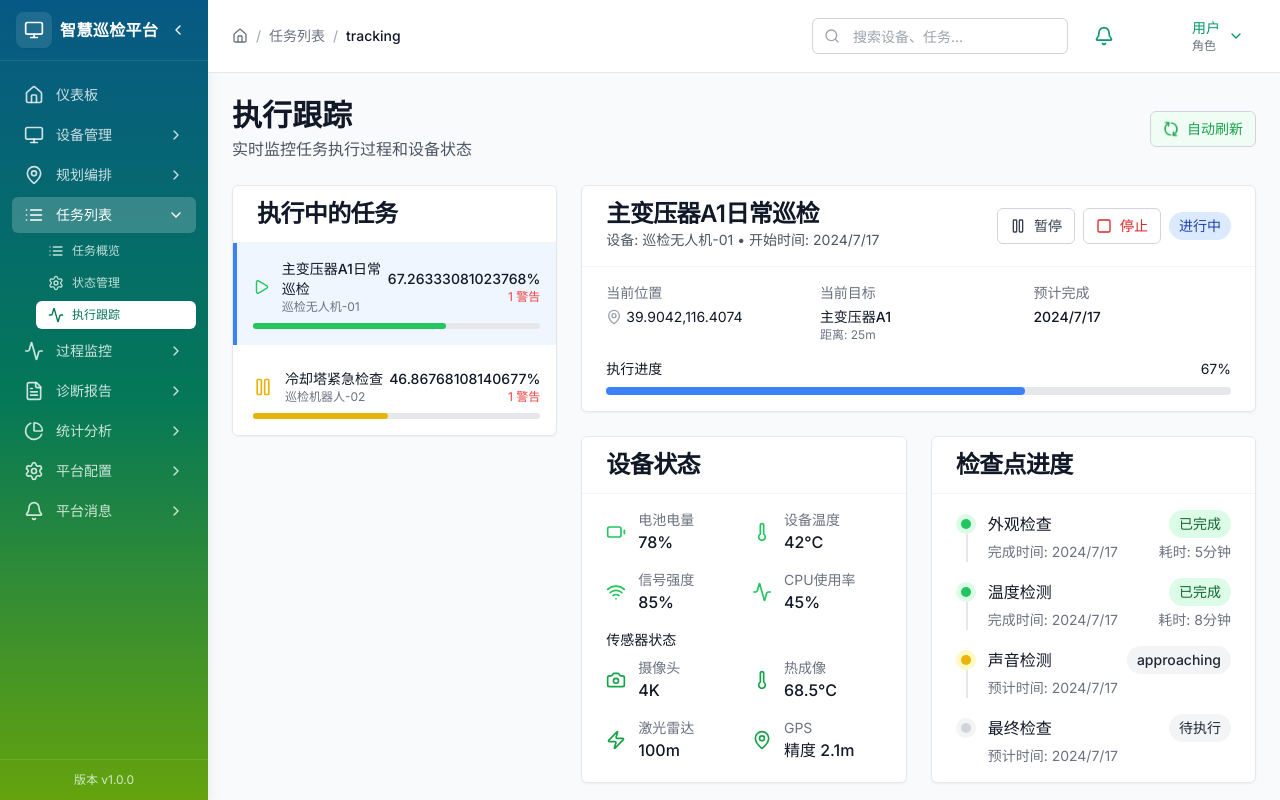
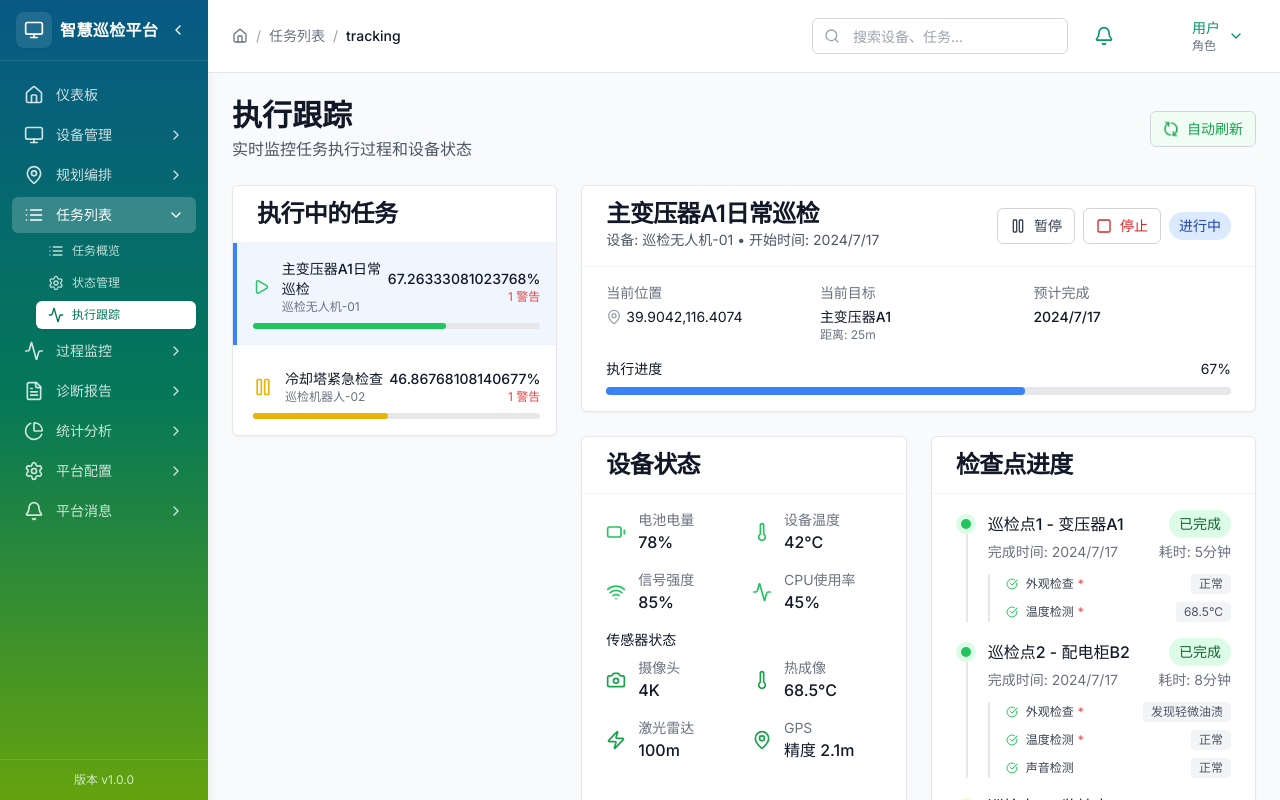
Before and after one commit to wangpeng1017/0718xunjianpingtai, a React (Vite) app in the folder inspection-platform-frontend/: page /tasks/tracking in a window 1280 px wide. Built offline with nearby package versions, Linux system fonts and the light colour scheme.

Commit message:
feat: integrate inspection items with task targets and execution tracking

```diff
--- a/inspection-platform-frontend/src/features/monitoring/ExecutionTracking.tsx
+++ b/inspection-platform-frontend/src/features/monitoring/ExecutionTracking.tsx
@@ -98,6 +98,14 @@ interface ExecutionTracking {
     estimatedTime: string;
     actualTime?: string;
     duration?: number;
+    inspectionItems?: {
+      id: string;
+      type: string;
+      name: string;
+      required: boolean;
+      completed?: boolean;
+      result?: string;
+    }[];
   }[];
 }
 
@@ -174,31 +182,48 @@ const mockExecutionData: ExecutionTracking[] = [
     checkpoints: [
       {
         id: 'cp-1',
-        name: '外观检查',
+        name: '巡检点1 - 变压器A1',
         status: 'completed',
         estimatedTime: '2024-07-17T09:05:00Z',
         actualTime: '2024-07-17T09:05:00Z',
-        duration: 5
+        duration: 5,
+        inspectionItems: [
+          { id: 'item-1', type: 'visual', name: '外观检查', required: true, completed: true, result: '正常' },
+          { id: 'item-2', type: 'temperature', name: '温度检测', required: true, completed: true, result: '68.5°C' }
+        ]
       },
       {
         id: 'cp-2',
-        name: '温度检测',
+        name: '巡检点2 - 配电柜B2',
         status: 'completed',
         estimatedTime: '2024-07-17T09:15:00Z',
         actualTime: '2024-07-17T09:15:00Z',
-        duration: 8
+        duration: 8,
+        inspectionItems: [
+          { id: 'item-3', type: 'visual', name: '外观检查', required: true, completed: true, result: '发现轻微油渍' },
+          { id: 'item-4', type: 'temperature', name: '温度检测', required: true, completed: true, result: '正常' },
+          { id: 'item-5', type: 'sound', name: '声音检测', required: false, completed: true, result: '正常' }
+        ]
       },
       {
         id: 'cp-3',
-        name: '声音检测',
+        name: '巡检点3 - 监控点C3',
         status: 'approaching',
-        estimatedTime: '2024-07-17T09:25:00Z'
+        estimatedTime: '2024-07-17T09:25:00Z',
+        inspectionItems: [
+          { id: 'item-6', type: 'visual', name: '外观检查', required: true, completed: false },
+          { id: 'item-7', type: 'temperature', name: '温度检测', required: true, completed: false }
+        ]
       },
       {
         id: 'cp-4',
-        name: '最终检查',
+        name: '巡检点4 - 最终检查',
         status: 'pending',
-        estimatedTime: '2024-07-17T09:30:00Z'
+        estimatedTime: '2024-07-17T09:30:00Z',
+        inspectionItems: [
+          { id: 'item-8', type: 'visual', name: '外观检查', required: true, completed: false },
+          { id: 'item-9', type: 'temperature', name: '温度检测', required: true, completed: false }
+        ]
       }
     ]
   },
@@ -435,8 +460,7 @@ function ExecutionTracking() {
                   return (
                     <div
                       key={execution.id}
-                      className={`p-4 cursor-pointer border-l-4 hover:bg-gray-50 ${
-                        selectedExecution?.id === execution.id
+                      className={`p-4 cursor-pointer border-l-4 hover:bg-gray-50 ${selectedExecution?.id === execution.id
                         ? 'bg-blue-50 border-blue-500'
                         : 'border-transparent'
                         }`}
@@ -444,8 +468,7 @@ function ExecutionTracking() {
                     >
                       <div className="flex items-center justify-between">
                         <div className="flex items-center space-x-3">
-                          <StatusIcon className={`h-5 w-5 ${
-                            execution.status === 'running' ? 'text-green-500' :
+                          <StatusIcon className={`h-5 w-5 ${execution.status === 'running' ? 'text-green-500' :
                             execution.status === 'paused' ? 'text-yellow-500' :
                               execution.status === 'emergency_stop' ? 'text-red-500' :
                                 'text-gray-400'
@@ -469,8 +492,7 @@ function ExecutionTracking() {
                       <div className="mt-2">
                         <div className="w-full bg-gray-200 rounded-full h-1.5">
                           <div
-                            className={`h-1.5 rounded-full ${
-                              execution.status === 'running' ? 'bg-green-500' :
+                            className={`h-1.5 rounded-full ${execution.status === 'running' ? 'bg-green-500' :
                               execution.status === 'paused' ? 'bg-yellow-500' :
                                 'bg-gray-400'
                               }`}
@@ -589,8 +611,7 @@ function ExecutionTracking() {
                   <CardContent>
                     <div className="grid grid-cols-2 gap-4">
                       <div className="flex items-center space-x-3">
-                        <Battery className={`h-5 w-5 ${
-                          selectedExecution.deviceMetrics.battery > 70 ? 'text-green-500' :
+                        <Battery className={`h-5 w-5 ${selectedExecution.deviceMetrics.battery > 70 ? 'text-green-500' :
                           selectedExecution.deviceMetrics.battery > 30 ? 'text-yellow-500' :
                             'text-red-500'
                           }`} />
@@ -600,8 +621,7 @@ function ExecutionTracking() {
                         </div>
                       </div>
                       <div className="flex items-center space-x-3">
-                        <Thermometer className={`h-5 w-5 ${
-                          selectedExecution.deviceMetrics.temperature < 50 ? 'text-green-500' :
+                        <Thermometer className={`h-5 w-5 ${selectedExecution.deviceMetrics.temperature < 50 ? 'text-green-500' :
                           selectedExecution.deviceMetrics.temperature < 70 ? 'text-yellow-500' :
                             'text-red-500'
                           }`} />
@@ -611,8 +631,7 @@ function ExecutionTracking() {
                         </div>
                       </div>
                       <div className="flex items-center space-x-3">
-                        <Wifi className={`h-5 w-5 ${
-                          selectedExecution.deviceMetrics.signalStrength > 70 ? 'text-green-500' :
+                        <Wifi className={`h-5 w-5 ${selectedExecution.deviceMetrics.signalStrength > 70 ? 'text-green-500' :
                           selectedExecution.deviceMetrics.signalStrength > 30 ? 'text-yellow-500' :
                             'text-red-500'
                           }`} />
@@ -622,8 +641,7 @@ function ExecutionTracking() {
                         </div>
                       </div>
                       <div className="flex items-center space-x-3">
-                        <Activity className={`h-5 w-5 ${
-                          selectedExecution.deviceMetrics.cpuUsage < 70 ? 'text-green-500' :
+                        <Activity className={`h-5 w-5 ${selectedExecution.deviceMetrics.cpuUsage < 70 ? 'text-green-500' :
                           selectedExecution.deviceMetrics.cpuUsage < 90 ? 'text-yellow-500' :
                             'text-red-500'
                           }`} />
@@ -695,14 +713,12 @@ function ExecutionTracking() {
                             <div className="absolute left-2.5 top-6 bottom-0 w-0.5 bg-gray-200" />
                           )}
                           <div className="flex items-start space-x-3">
-                            <div className={`mt-1 w-5 h-5 rounded-full flex items-center justify-center ${
-                              checkpoint.status === 'completed' ? 'bg-green-100' :
+                            <div className={`mt-1 w-5 h-5 rounded-full flex items-center justify-center ${checkpoint.status === 'completed' ? 'bg-green-100' :
                               checkpoint.status === 'approaching' ? 'bg-yellow-100' :
                                 checkpoint.status === 'arrived' ? 'bg-blue-100' :
                                   'bg-gray-100'
                               }`}>
-                              <div className={`w-2.5 h-2.5 rounded-full ${
-                                checkpoint.status === 'completed' ? 'bg-green-500' :
+                              <div className={`w-2.5 h-2.5 rounded-full ${checkpoint.status === 'completed' ? 'bg-green-500' :
                                 checkpoint.status === 'approaching' ? 'bg-yellow-500' :
                                   checkpoint.status === 'arrived' ? 'bg-blue-500' :
                                     'bg-gray-300'
@@ -723,6 +739,32 @@ function ExecutionTracking() {
                                   <div>预计时间: {formatRelativeTime(checkpoint.estimatedTime)}</div>
                                 )}
                               </div>
+
+                              {/* 检查项列表 */}
+                              {checkpoint.inspectionItems && checkpoint.inspectionItems.length > 0 && (
+                                <div className="mt-3 space-y-2 pl-4 border-l-2 border-gray-200">
+                                  {checkpoint.inspectionItems.map((item) => (
+                                    <div key={item.id} className="flex items-center justify-between text-xs">
+                                      <div className="flex items-center space-x-2">
+                                        {item.completed ? (
+                                          <CheckCircle className="h-3 w-3 text-green-500" />
+                                        ) : (
+                                          <div className="h-3 w-3 rounded-full border-2 border-gray-300" />
+                                        )}
+                                        <span className={item.completed ? 'text-gray-700' : 'text-gray-500'}>
+                                          {item.name}
+                                          {item.required && <span className="text-red-500 ml-1">*</span>}
+                                        </span>
+                                      </div>
+                                      {item.result && (
+                                        <span className="text-gray-600 bg-gray-100 px-2 py-0.5 rounded">
+                                          {item.result}
+                                        </span>
+                                      )}
+                                    </div>
+                                  ))}
+                                </div>
+                              )}
                             </div>
                           </div>
                         </div>
@@ -752,8 +794,7 @@ function ExecutionTracking() {
                           return (
                             <div
                               key={alert.id}
-                              className={`p-3 rounded-lg flex items-start space-x-3 ${getAlertColor(alert.type)} ${
-                                alert.acknowledged ? 'opacity-60' : ''
+                              className={`p-3 rounded-lg flex items-start space-x-3 ${getAlertColor(alert.type)} ${alert.acknowledged ? 'opacity-60' : ''
                                 }`}
                             >
                               <AlertIcon className="h-5 w-5 mt-0.5" />
--- a/inspection-platform-frontend/src/features/planning/InstantTasks.tsx
+++ b/inspection-platform-frontend/src/features/planning/InstantTasks.tsx
@@ -20,7 +20,7 @@ import { Modal, ModalFooter, ConfirmModal } from '../../components/ui/Modal';
 import { Form, FormField, Select, TextArea } from '../../components/ui/Form';
 import { StatusBadge } from '../../components/ui/StatusBadge';
 import { formatRelativeTime } from '../../lib/utils';
-import { MapSelection, Point } from './components/MapSelection';
+import { MapSelection, Point, InspectionItem } from './components/MapSelection';
 
 // 即时任务类型定义
 interface InstantTask {
@@ -39,6 +39,7 @@ interface InstantTask {
     name: string;
     location: { lat: number; lng: number };
     completed: boolean;
+    inspectionItems?: InspectionItem[];
   }[];
   mapPoints?: Point[];
   progress: number;
@@ -179,12 +180,25 @@ function TaskForm({ task, onSubmit, onCancel }: TaskFormProps) {
     }
 
     const selectedDevice = devices.find(d => d.value === formData.deviceId);
+
+    // Convert mapPoints to targets
+    const targets = formData.mapPoints.map((point, index) => ({
+      id: point.id,
+      name: point.name,
+      location: {
+        lat: 39.9042 + (point.y / 100) * 0.01, // Convert percentage to approximate lat/lng
+        lng: 116.4074 + (point.x / 100) * 0.01
+      },
+      completed: false,
+      inspectionItems: point.inspectionItems
+    }));
+
     const taskData: Partial<InstantTask> = {
       ...formData,
       deviceName: selectedDevice?.label,
       status: task?.status || 'pending',
       progress: task?.progress || 0,
-      targets: task?.targets || [],
+      targets: targets,
       createdAt: task?.createdAt || new Date().toISOString()
     };
 
```
Also changed, not shown: inspection-platform-frontend/src/features/planning/ScheduledTasks.tsx (+15 -4 lines). Lines whose indentation alone changed are shown as unchanged.
